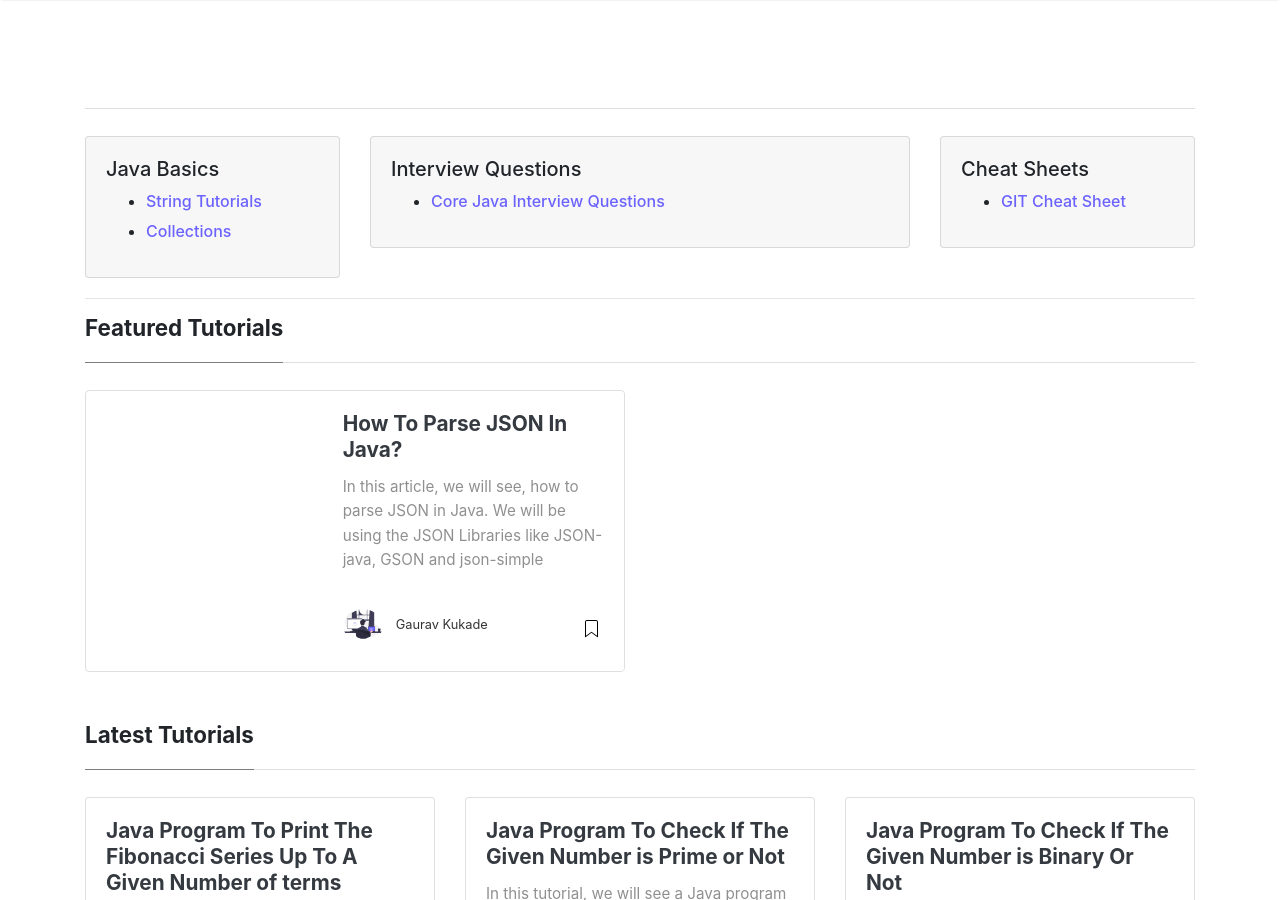
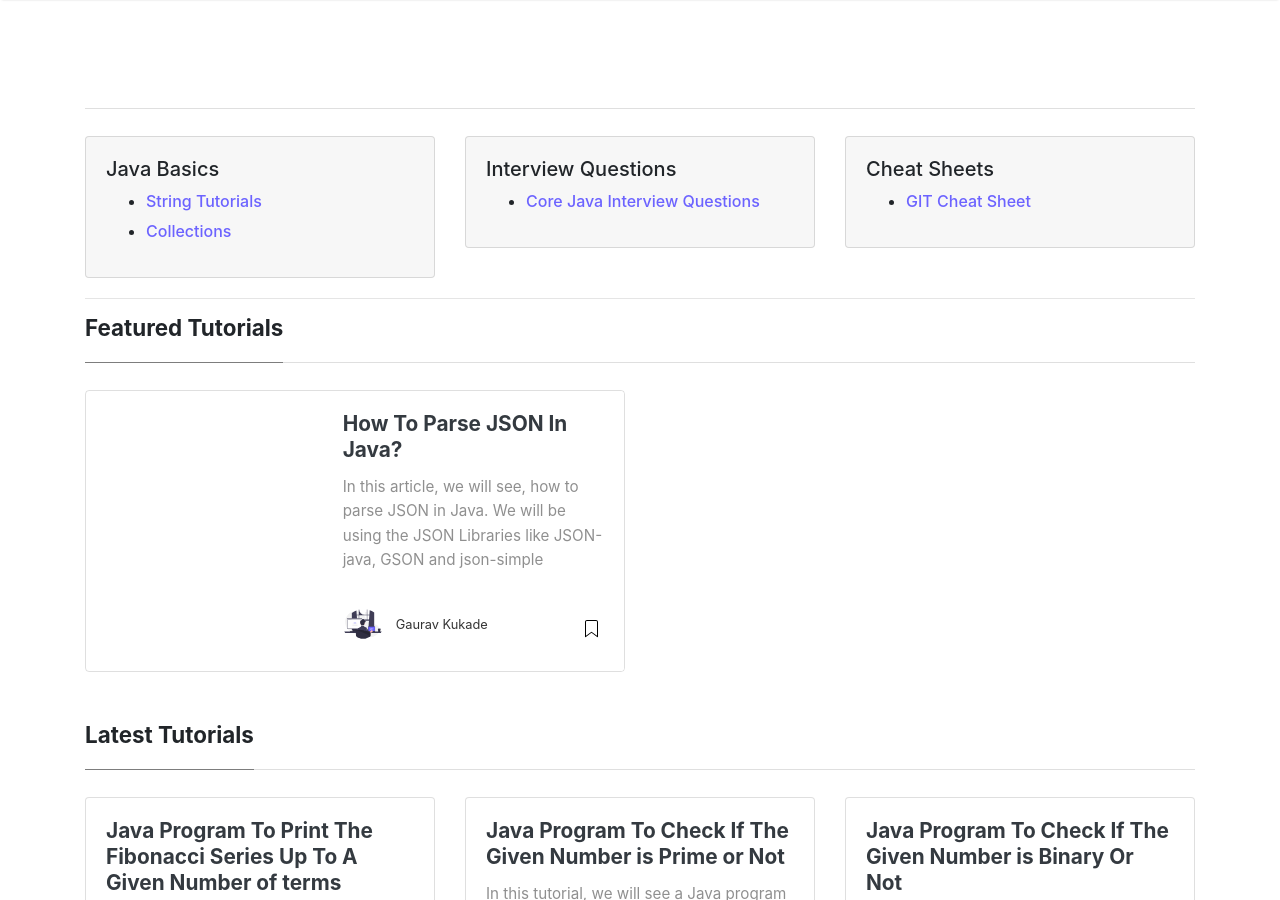
Before and after one commit to coderolls/coderolls-blog, a Jekyll site: the page built from index.html, in a window 1280 px wide and 900 px high. Built offline with Jekyll 4.4.1, drawn with Linux system fonts in a browser that asks for light colours; nearby versions of some CDN libraries; the list of posts is cut into pages by our own code.

Commit message:
Update index.html
make sm4 for index links row

```diff
--- a/index.html
+++ b/index.html
@@ -13,7 +13,7 @@
 	</div>
 
 	<div class="row">
-		<div class=col-sm-3>
+		<div class=col-sm-4>
 			<div class="card" style="background-color: #f7f7f7">
 				<div class="card-body">
 					<h5>Java Basics</h5>
@@ -26,7 +26,7 @@
 
 			</div>
 		</div>
-		<div class=col-sm-6>
+		<div class=col-sm-4>
 			<div class="card" style="background-color: #f7f7f7">
 				<div class="card-body">
 					<h5>Interview Questions</h5>
@@ -36,7 +36,7 @@
 				</div>
 			</div>
 		</div>
-		<div class=col-sm-3>
+		<div class=col-sm-4>
 			<div class="card" style="background-color: #f7f7f7">
 				<div class="card-body">
 					<h5>Cheat Sheets</h5>
```
